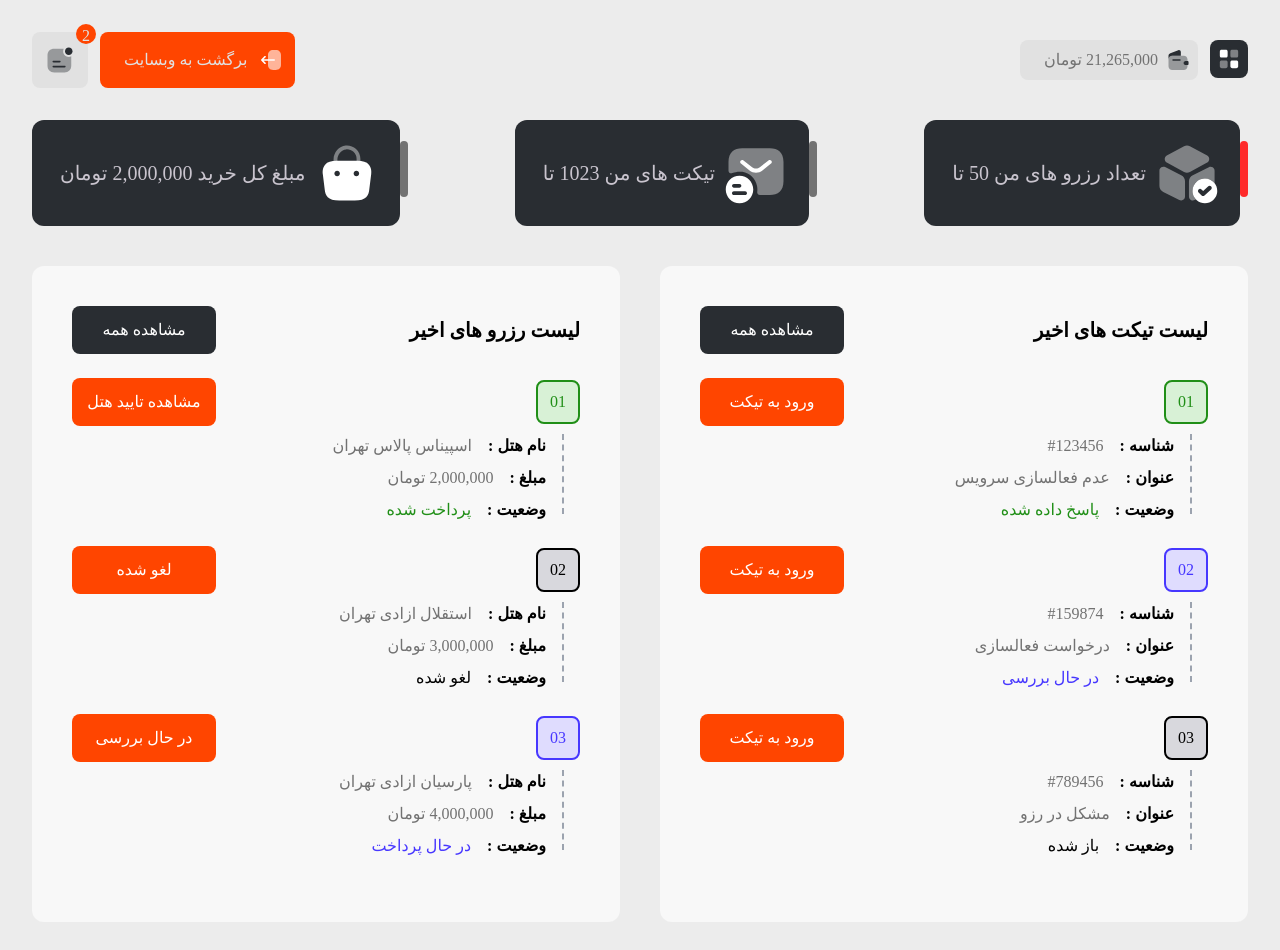
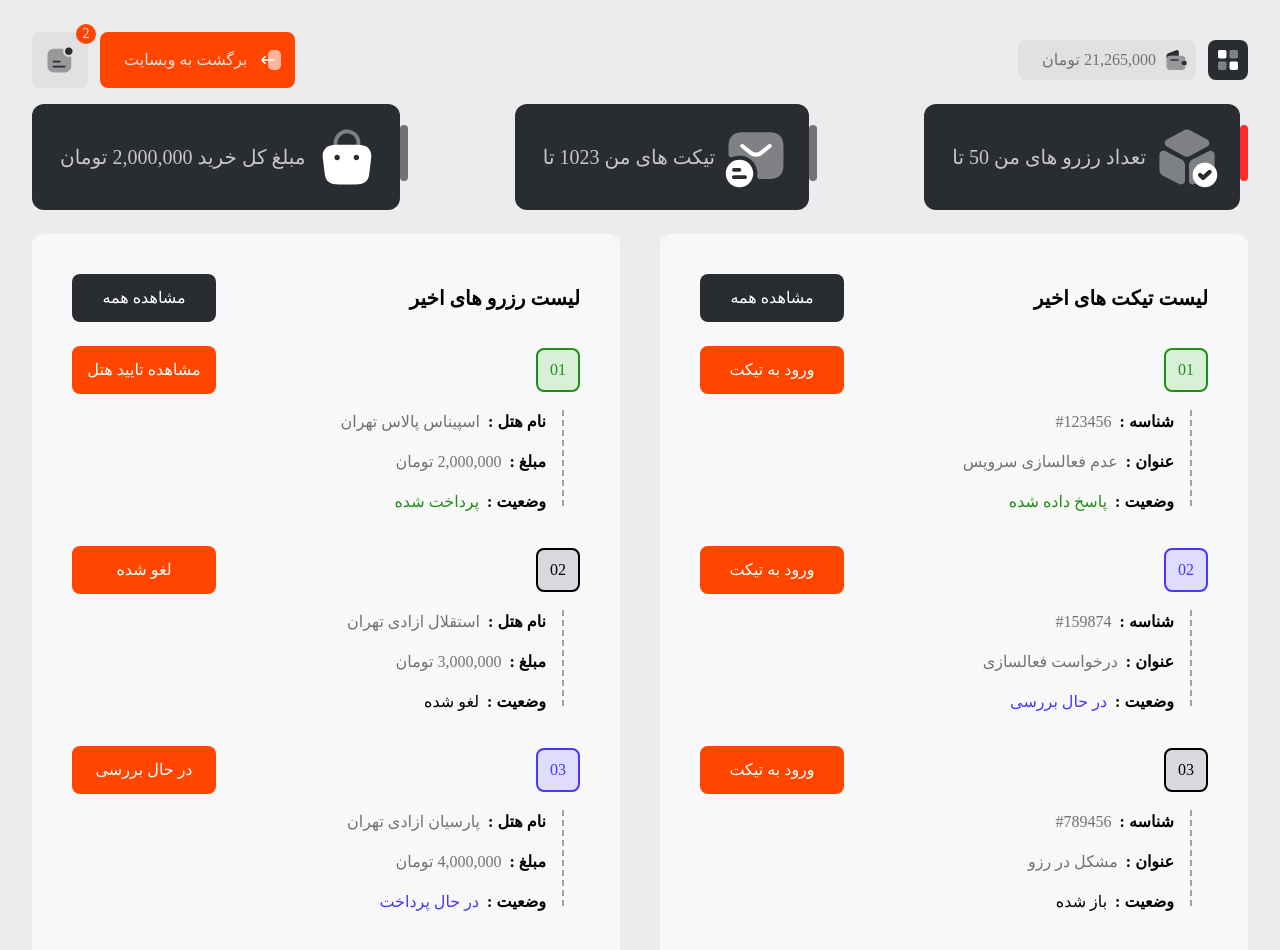
Before and after one commit to SMJVIKING/TestProject, a React (Vite) app: page / in a window 1280 px wide. Shown: the top 950 px of the page. Before the commit the page ends 922 px from the top, so only its background shows below. Built offline with nearby package versions, Linux system fonts and the light colour scheme; a web font is replaced by a local one.

Commit message:
add new changes in project

```diff
--- a/src/components/Captions.jsx
+++ b/src/components/Captions.jsx
@@ -33,7 +33,7 @@ function Captions() {
 
   return (
     <div>
-      <div className="md:flex hidden justify-between mt-6">
+      <div className="md:flex hidden justify-between mt-2">
         {captions.map((caption) => (
           <div className="items-center flex " key={caption.id}>
             <div
--- a/src/components/Header.jsx
+++ b/src/components/Header.jsx
@@ -39,7 +39,7 @@ function Header() {
         </div>
 
         <div
-          className="flex items-center space-x-4 p-2 bg-gray-lightest rounded-lg mr-3"
+          className="flex  items-center space-x-2  md:space-x-4 p-2 bg-gray-lightest rounded-lg mr-3"
           role="complementary"
         >
           <span
@@ -47,8 +47,8 @@ function Header() {
             aria-label="آیکون قیمت"
           >
             <svg
-              width="24"
-              height="24"
+              width="30"
+              height="30"
               viewBox="0 0 24 24"
               fill="none"
               xmlns="http://www.w3.org/2000/svg"
@@ -72,13 +72,15 @@ function Header() {
               />
             </svg>
           </span>
-          <span className="pr-2 text-gray-dark">21,265,000 تومان</span>
+          <span className="pr-2 text-gray-dark hidden md:block">
+            21,265,000 تومان
+          </span>
         </div>
       </div>
 
       <div className="flex">
         <button
-          className="flex items-center space-x-4 p-2 bg-orange-darkest rounded-lg ml-3"
+          className="flex items-center space-x-4 md:p-2 bg-orange-darkest rounded-lg ml-3"
           aria-label="برگشت به وبسایت"
         >
           <span
@@ -108,11 +110,11 @@ function Header() {
           </span>
         </button>
 
-        <button className="relative flex items-center space-x-4 p-2 bg-gray-lightest rounded-lg">
+        <button className="relative flex items-center space-x-4 md:p-2 bg-gray-lightest rounded-lg">
           <button
             className="w-10 h-10 text-gray-light rounded-md flex items-center justify-center"
             aria-hidden="true"
-             aria-label="یادداشت ها"
+            aria-label="یادداشت ها"
           >
             <svg
               width="30"
@@ -140,7 +142,7 @@ function Header() {
               />
             </svg>
           </button>
-          <span className="absolute -top-2 left-7 transform bg-orange-darkest text-gray-lightest rounded-full  w-5 h-5 flex justify-center">
+          <span className="absolute -top-1 left-4 md:-top-2 md:left-7 transform bg-orange-darkest text-gray-lightest rounded-full w-4 h-4 text-sm md:w-5 md:h-5 flex justify-center">
             <span aria-hidden="true">2</span>
           </span>
         </button>
--- a/src/components/HomeBody.jsx
+++ b/src/components/HomeBody.jsx
@@ -10,7 +10,7 @@ function HomeBody() {
   };
 
   return (
-    <div className="mt-10">
+    <div className="mt-6">
       <div className="hidden justify-center gap-x-10 w-full md:flex">
         <TicketsList/>
         <ReservesList/>
@@ -20,7 +20,7 @@ function HomeBody() {
         {isActive === "0" ? <TicketsList id="0" /> : <ReservesList id="1" />}
       </div>
 
-      <div className="flex md:hidden items-center justify-center gap-x-2 mt-8">
+      <div className="flex md:hidden items-center justify-center gap-x-2 mt-8 mb-6">
         <button
          aria-label="نمایش تیکت ها"
           className={`w-12 h-1.5 rounded-2xl ${
--- a/src/components/Menu.jsx
+++ b/src/components/Menu.jsx
@@ -21,8 +21,8 @@ function Menu() {
         aria-expanded={isOpen}
       >
         <svg
-          width="22"
-          height="22"
+          width="24"
+          height="24"
           viewBox="0 0 24 24"
           fill="white"
           xmlns="http://www.w3.org/2000/svg"
--- a/src/components/ReservesList.jsx
+++ b/src/components/ReservesList.jsx
@@ -40,8 +40,8 @@ function ReservesList() {
 
   return (
     <div className="bg-current p-10 rounded-xl w-screen">
-      <div className="flex justify-between items-center mb-6">
-        <h1 className="text-xl font-bold">لیست رزرو های اخیر</h1>
+      <div className="flex justify-between items-center mb-6 gap-x-4">
+        <h1 className="md:text-xl text-sm font-bold">لیست رزرو های اخیر</h1>
         <button
           className="bg-gray-darkest text-white p-3 w-36 rounded-lg"
           aria-label="مشاهده لیست تیکت ها"
@@ -69,18 +69,18 @@ function ReservesList() {
             </button>
           </div>
 
-          <div className="flex mt-2">
-            <div className="border-l-2 border-dashed border-gray-400 h-20 mx-4"></div>
+          <div className="flex mt-4">
+            <div className="border-l-2 border-dashed border-gray-400 h-24 mx-4"></div>
             <ul className="list-none p-0">
-              <li className="flex items-center mb-2 gap-x-4">
+              <li className="flex items-center mb-4 gap-x-2">
                 <span className="font-bold">نام هتل :</span>
                 <span className="text-gray-dark">{ticket.hotelName}</span>
               </li>
-              <li className="flex items-center mb-2 gap-x-4">
+              <li className="flex items-center mb-4 gap-x-2">
                 <span className="font-bold">مبلغ :</span>
                 <span className="text-gray-dark">{ticket.price}</span>
               </li>
-              <li className="flex items-center mb-2 gap-x-4">
+              <li className="flex items-center mb-4 gap-x-2">
                 <span className="font-bold">وضعیت :</span>
                 <span className={ticket.StatusColor}>{ticket.status}</span>
               </li>
--- a/src/components/TicketsList.jsx
+++ b/src/components/TicketsList.jsx
@@ -1,102 +1,3 @@
-// function TicketsList() {
-//   const Tickets = [
-//     {
-//       id: 0,
-//       num: "01",
-//       BgColor: "bg-green-light",
-//       TextColor: "text-green-dark",
-//       BorderColor: "border-green-dark",
-//       btnText: "ورود به تیکت",
-//       ID: "#123456",
-//       title: "عدم فعالسازی سرویس",
-//       status: "پاسخ داده شده",
-//       StatusColor: "text-green-dark",
-//     },
-//     {
-//       id: 1,
-//       num: "02",
-//       BgColor: "bg-blue-light",
-//       TextColor: "text-blue-dark",
-//       BorderColor: "border-blue-dark",
-//       btnText: "ورود به تیکت",
-//       ID: "#159874",
-//       title: "درخواست فعالسازی ",
-//       status: "در حال بررسی",
-//       StatusColor: "text-blue-dark",
-//     },
-//     {
-//       id: 2,
-//       num: "03",
-//       BgColor: "bg-black-light",
-//       TextColor: "text-black-dark",
-//       BorderColor: "border-black-dark",
-//       btnText: "ورود به تیکت",
-//       ID: "#789456",
-//       title: "مشکل در رزو",
-//       status: "باز شده",
-//       StatusColor: "text-black-dark",
-//     },
-//   ];
-
-//   return (
-//     <div className="bg-current p-10 rounded-xl w-screen">
-//       <div className="flex justify-between items-center mb-6">
-//         <h1 className="text-xl font-bold">لیست تیکت های اخیر</h1>
-//         <button className="bg-gray-darkest text-white p-3 w-36 rounded-lg"
-//          aria-label="مشاهده لیست تیکت ها"
-//         >
-//           مشاهده همه
-//         </button>
-//       </div>
-
-//       {Tickets.map((Ticket) => (
-//         <div key={Ticket.id}>
-//           <div className="flex justify-between items-center mb-4">
-//             <span
-//               className={`${Ticket.BgColor} ${Ticket.TextColor} ${Ticket.BorderColor} border-2
-//             p-5 w-6 h-6 rounded-lg flex items-center justify-center`}
-//             >
-//               {Ticket.num}
-//             </span>
-
-//             <button className="bg-orange-darkest text-white p-3 w-36 rounded-lg"
-//              aria-label="بررسی وضعیت تیکت"
-//             >
-//               {Ticket.btnText}
-//             </button>
-//           </div>
-
-//           <div className="flex">
-//             <div className="border-l-2 border-dashed border-gray-400 h-20 mx-4"></div>
-//             <ul className="list-none p-0">
-//               <li className="flex items-center mb-2 gap-x-4">
-//                 <span className="font-bold">شناسه :</span>
-//                 <span className="text-gray-dark">{Ticket.ID}</span>
-//               </li>
-//               <li className="flex items-center mb-2 gap-x-4">
-//                 <span className="font-bold">عنوان :</span>
-//                 <span className="text-gray-dark">{Ticket.title}</span>
-//               </li>
-//               <li className="flex items-center mb-2 gap-x-4">
-//                 <span className="font-bold">وضعیت :</span>
-//                 <span className={`${Ticket.StatusColor}`}>{Ticket.status}</span>
-//               </li>
-//             </ul>
-//           </div>
-//         </div>
-//       ))}
-//     </div>
-//   );
-// }
-
-// export default TicketsList;
-
-
-
-
-
-
-
 function TicketsList() {
   const tickets = [
     {
@@ -139,8 +40,8 @@ function TicketsList() {
 
   return (
     <div className="bg-current p-10 rounded-xl w-screen">
-      <div className="flex justify-between items-center mb-6">
-        <h1 className="text-xl font-bold">لیست تیکت های اخیر</h1>
+      <div className="flex justify-between items-center mb-6 gap-x-4">
+        <h1 className="md:text-xl text-sm font-bold">لیست تیکت های اخیر</h1>
         <button
           className="bg-gray-darkest text-white p-3 w-36 rounded-lg"
           aria-label="مشاهده لیست تیکت ها"
@@ -151,7 +52,7 @@ function TicketsList() {
 
       {tickets.map((ticket) => (
         <div key={ticket.id} className="mb-4">
-          <div className="flex justify-between items-center">
+          <div className="flex justify-between items-center ">
             <span
               className={`${ticket.BgColor} ${ticket.TextColor} ${ticket.BorderColor} border-2
             p-5 w-6 h-6 rounded-lg flex items-center justify-center`}
@@ -168,18 +69,18 @@ function TicketsList() {
             </button>
           </div>
 
-          <div className="flex mt-2">
-            <div className="border-l-2 border-dashed border-gray-400 h-20 mx-4"></div>
+          <div className="flex mt-4">
+            <div className="border-l-2 border-dashed border-gray-400 h-24 mx-4"></div>
             <ul className="list-none p-0">
-              <li className="flex items-center mb-2 gap-x-4">
+              <li className="flex items-center mb-4 gap-x-2">
                 <span className="font-bold">شناسه :</span>
                 <span className="text-gray-dark">{ticket.ID}</span>
               </li>
-              <li className="flex items-center mb-2 gap-x-4">
+              <li className="flex items-center mb-4 gap-x-2">
                 <span className="font-bold">عنوان :</span>
                 <span className="text-gray-dark">{ticket.title}</span>
               </li>
-              <li className="flex items-center mb-2 gap-x-4">
+              <li className="flex items-center mb-4 gap-x-2">
                 <span className="font-bold">وضعیت :</span>
                 <span className={ticket.StatusColor}>{ticket.status}</span>
               </li>
```
Also changed, not shown: src/components/Sidebar.jsx (+12 -12 lines).
